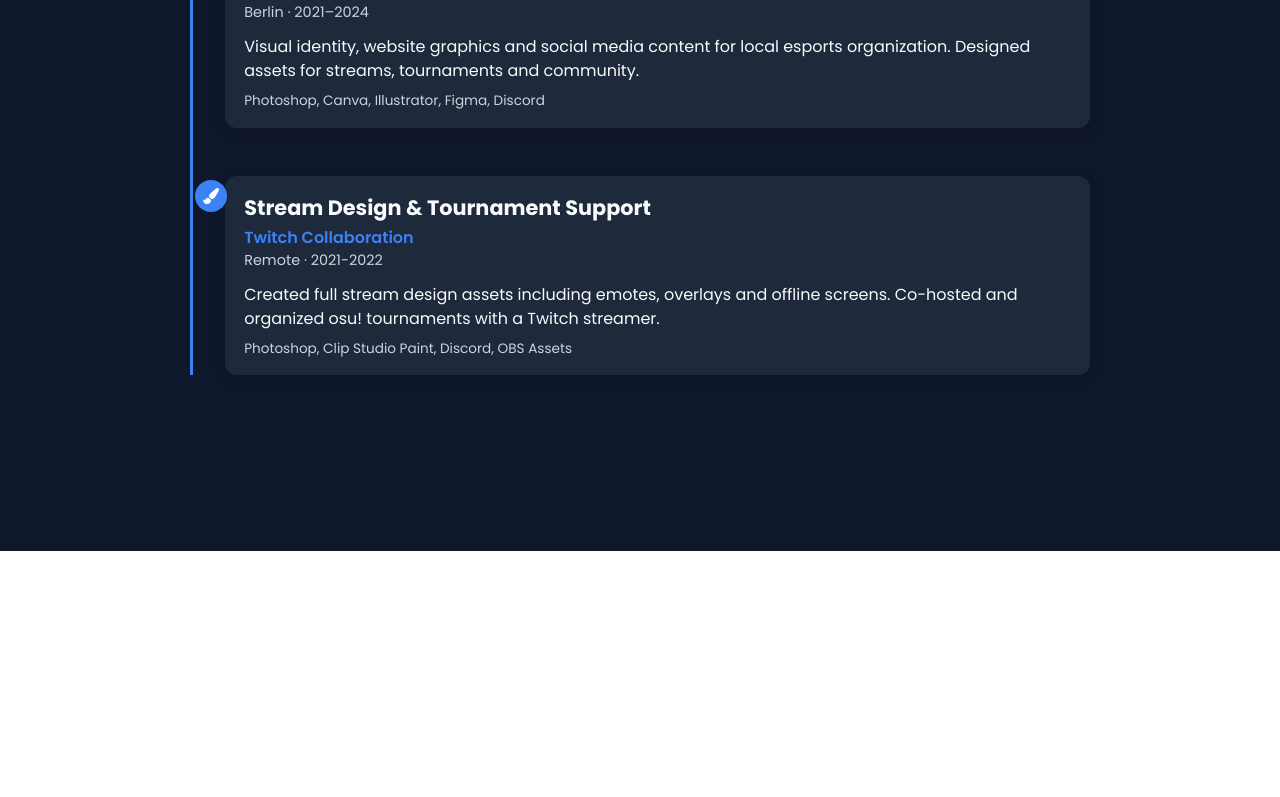
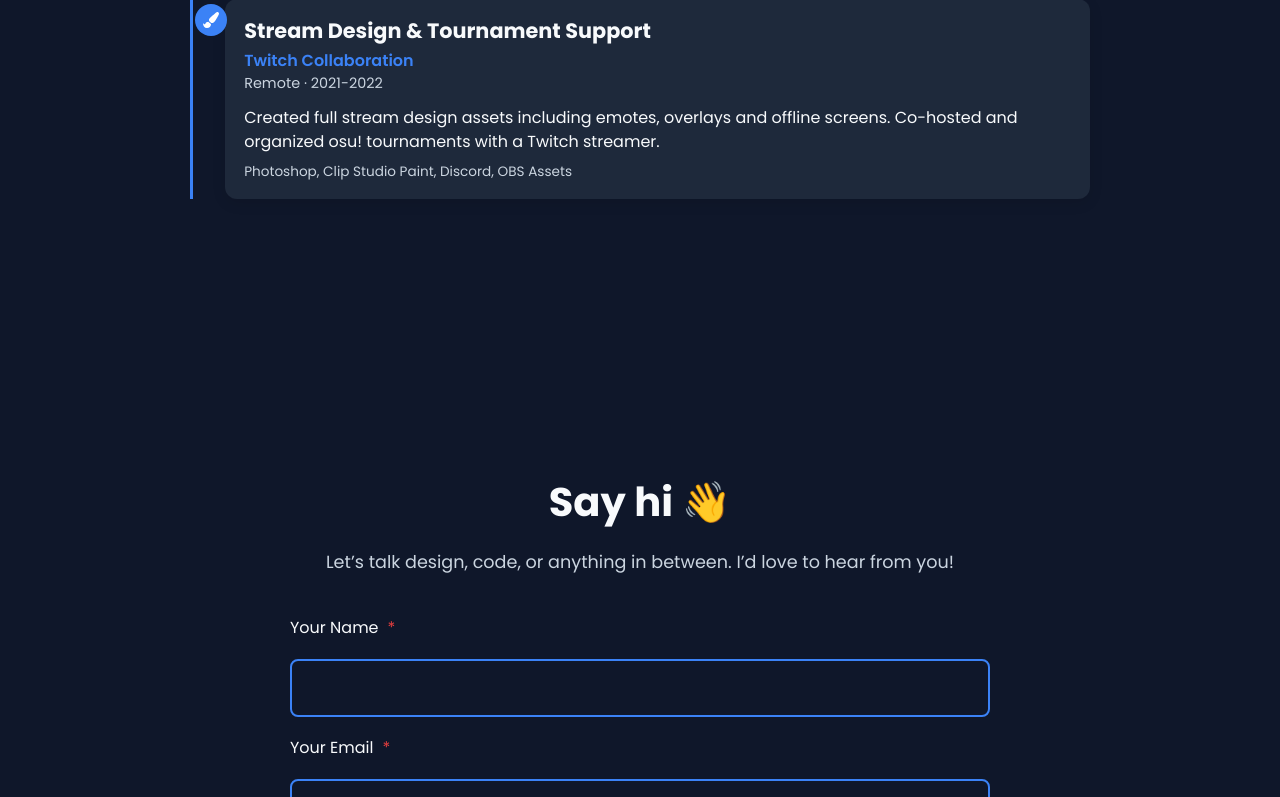
Before and after one commit to MopsMips/eileen-jenke-portfolio, a React (Vite) app: page / in a window 1280 px wide. Shown: the part 4424-5221 px from the top of the page. Before the commit the page ends 4975 px from the top, so only its background shows below. Built offline with nearby package versions, Linux system fonts and the light colour scheme.

Commit message:
feat: add accessible contact form with required field indicators and status feedback

```diff
--- a/src/App.jsx
+++ b/src/App.jsx
@@ -7,6 +7,7 @@ import Projects from "./components/Projects";
 import ScrollToTop from "./components/ScrollToTop";
 import Footer from "./components/Footer";
 import Experience from "./components/Experience";
+import Contact from "./components/Contact";
 import "./App.css";
 
 function App() {
@@ -30,8 +31,9 @@ function App() {
       <Proficiency />
       <Projects />
       <ScrollToTop />
+      <Experience />
+      <Contact />
       <Footer />
-      <Experience />
     </>
   );
 }
--- /dev/null
+++ b/src/components/Contact.css
@@ -0,0 +1,94 @@
+.contact-section {
+    padding: 6rem 2rem;
+    max-width: 700px;
+    margin: 0 auto;
+    text-align: center;
+    color: var(--text-color);
+}
+
+.contact-section h2 {
+    font-size: 2.5rem;
+    margin-bottom: 1rem;
+}
+
+.contact-section p {
+    font-size: 1.1rem;
+    color: var(--subtle-text);
+    margin-bottom: 2.5rem;
+}
+
+.contact-form {
+    display: flex;
+    flex-direction: column;
+    gap: 1.2rem;
+    width: 100%;
+}
+
+.contact-form label {
+    font-size: 1rem;
+    font-weight: 500;
+    color: var(--text-color);
+    text-align: left;
+}
+
+.contact-form .required {
+    color: #e53e3e;
+    margin-left: 0.3rem;
+}
+
+.contact-form input,
+.contact-form textarea {
+    padding: 0.9rem 1.2rem;
+    border: 2px solid var(--accent-color);
+    border-radius: 0.5rem;
+    font-size: 1rem;
+    background: var(--bg-color);
+    color: var(--text-color);
+    font-family: 'Poppins', sans-serif;
+    resize: vertical;
+}
+
+.contact-form input::placeholder,
+.contact-form textarea::placeholder {
+    color: var(--subtle-text);
+}
+
+.contact-form textarea {
+    min-height: 150px;
+}
+
+.contact-form button {
+    background-color: var(--button-primary);
+    color: var(--button-text);
+    border: none;
+    padding: 0.9rem 1.5rem;
+    border-radius: 0.5rem;
+    font-weight: 600;
+    cursor: pointer;
+    transition: background-color 0.2s ease;
+    font-size: 1rem;
+}
+
+.contact-form button:hover {
+    background-color: var(--button-primary-hover);
+}
+
+.note {
+    font-size: 0.85rem;
+    color: var(--subtle-text);
+    margin-top: 0.5rem;
+}
+
+.form-feedback {
+    font-size: 1rem;
+    font-weight: 500;
+    margin-top: 1rem;
+}
+
+.form-feedback.success {
+    color: var(--accent-color);
+}
+
+.form-feedback.error {
+    color: #e53e3e;
+}
--- /dev/null
+++ b/src/components/Contact.jsx
@@ -0,0 +1,88 @@
+import "./Contact.css";
+import { useState } from "react";
+import { motion } from "framer-motion";
+
+function Contact() {
+    const [status, setStatus] = useState("");
+
+    const handleSubmit = async (e) => {
+        e.preventDefault();
+        const form = e.target;
+        const data = new FormData(form);
+
+        try {
+            const response = await fetch("https://formsubmit.co/jenke.eileen@yahoo.com", {
+                method: "POST",
+                body: data,
+            });
+
+            if (response.ok) {
+                setStatus("success");
+                form.reset();
+            } else {
+                setStatus("error");
+            }
+        } catch {
+            setStatus("error");
+        }
+    };
+
+    return (
+        <section className="contact-section" id="contact">
+            <motion.h2
+                initial={{ opacity: 0, y: 30 }}
+                whileInView={{ opacity: 1, y: 0 }}
+                transition={{ duration: 0.5 }}
+                viewport={{ once: true }}
+            >
+                Say hi 👋
+            </motion.h2>
+
+            <motion.p
+                initial={{ opacity: 0, y: 10 }}
+                whileInView={{ opacity: 1, y: 0 }}
+                transition={{ delay: 0.1, duration: 0.5 }}
+                viewport={{ once: true }}
+            >
+                Let’s talk design, code, or anything in between. I’d love to hear from you!
+            </motion.p>
+
+            <motion.form
+                className="contact-form"
+                onSubmit={handleSubmit}
+                initial={{ opacity: 0, y: 20 }}
+                whileInView={{ opacity: 1, y: 0 }}
+                transition={{ delay: 0.2, duration: 0.6 }}
+                viewport={{ once: true }}
+            >
+                <label>
+                    Your Name <span className="required">*</span>
+                </label>
+                <input type="text" name="name" required placeholder="" />
+
+                <label>
+                    Your Email <span className="required">*</span>
+                </label>
+                <input type="email" name="email" required placeholder="" />
+
+                <label>
+                    Your Message <span className="required">*</span>
+                </label>
+                <textarea name="message" required placeholder="" />
+
+                <button type="submit">Send Message</button>
+
+                <p className="note">* Required fields</p>
+
+                {status === "success" && (
+                    <p className="form-feedback success">✅ Your message has been sent. Thank you!</p>
+                )}
+                {status === "error" && (
+                    <p className="form-feedback error">❌ Something went wrong. Please try again.</p>
+                )}
+            </motion.form>
+        </section>
+    );
+}
+
+export default Contact;
```
